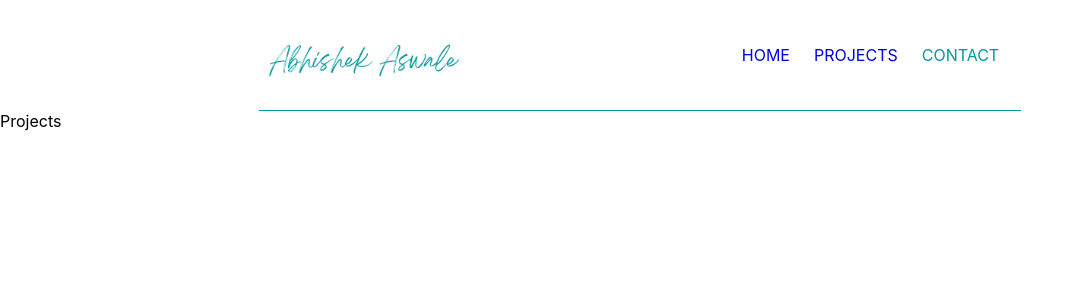
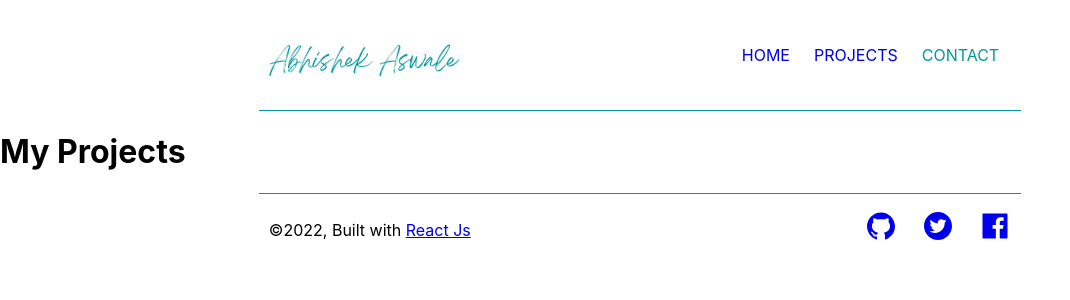
Before and after one commit to abhiaswale/portfolio, a React (Create React App) app: page /projects in a window 1280 px wide. Shown: the top 300 px of the page, without its empty margins (0-1070 px from the left). Built offline with nearby package versions, Linux system fonts and the light colour scheme.

Commit message:
added project section

```diff
--- a/package.json
+++ b/package.json
@@ -8,6 +8,7 @@
     "@testing-library/user-event": "^13.5.0",
     "react": "^17.0.2",
     "react-dom": "^17.0.2",
+    "react-icons": "^4.3.1",
     "react-router-dom": "^6.2.1",
     "react-scripts": "5.0.0",
     "styled-components": "^5.3.3",
--- a/src/Components/Layout/Footer.js
+++ b/src/Components/Layout/Footer.js
@@ -1,7 +1,57 @@
 import React from "react";
+import styled from "styled-components";
 
+import {
+  AiFillGithub,
+  AiFillTwitterCircle,
+  AiFillFacebook,
+} from "react-icons/ai";
+
+const Container = styled.div`
+  width: 100%;
+  /* background-color: black; */
+  display: flex;
+  justify-content: center;
+  align-items: center;
+`;
+const Wrapper = styled.div`
+  width: 58%;
+  padding: 10px 10px;
+  /* background-color: green; */
+  display: flex;
+  align-items: center;
+  justify-content: space-between;
+  border-top: 1px solid #03989e;
+`;
+
+const IconWrapper = styled.div`
+  display: grid;
+  grid-template-columns: 1fr 1fr 1fr;
+  grid-gap: 25px;
+  font-size: 2rem;
+`;
 const Footer = () => {
-  return <div></div>;
+  return (
+    <Container>
+      <Wrapper>
+        <p>
+          <span>©2022</span>, Built with{" "}
+          <a href="https://reactjs.org/">React Js</a>
+        </p>
+        <IconWrapper>
+          <a href="https://github.com/abhiaswale">
+            <AiFillGithub />
+          </a>
+          <a href="https://twitter.com/_abhi42">
+            <AiFillTwitterCircle />
+          </a>
+          <a href="https://www.facebook.com/abhishek.aswale.3/">
+            <AiFillFacebook />
+          </a>
+        </IconWrapper>
+      </Wrapper>
+    </Container>
+  );
 };
 
 export default Footer;
--- a/src/Components/Layout/Layout.js
+++ b/src/Components/Layout/Layout.js
@@ -1,4 +1,5 @@
 import React, { Fragment } from "react";
+import Footer from "./Footer";
 import Navbar from "./Navbar";
 
 const Layout = (props) => {
@@ -6,6 +7,7 @@ const Layout = (props) => {
     <Fragment>
       <Navbar />
       <main>{props.children}</main>
+      <Footer />
     </Fragment>
   );
 };
--- a/src/Components/Layout/Navbar.js
+++ b/src/Components/Layout/Navbar.js
@@ -72,10 +72,10 @@ const Navbar = () => {
               <LinkItem>
                 <MyNavLink
                   to="/"
-                  activeStyle={{
-                    fontWeight: "bold",
-                    color: "red",
-                  }}
+                  // activeStyle={{
+                  //   fontWeight: "bold",
+                  //   color: "red",
+                  // }}
                 >
                   HOME
                 </MyNavLink>
--- /dev/null
+++ b/src/Components/MyProjects/MyProjects.js
@@ -0,0 +1,39 @@
+// import React, { useEffect, useState } from "react";
+
+const MyProjects = () => {
+  //   const [projects, setProjects] = useState([]);
+
+  //   useEffect(() => {
+  //     const fetchProjects = async () => {
+  //       const response = await fetch(
+  //         "https://portfolio-305e7-default-rtdb.firebaseio.com/MyWork.json"
+  //       );
+  //       if (!response.ok) {
+  //         throw new Error("Error");
+  //       }
+  //       const data = await response.json();
+  //       console.log(data);
+  //       const loadedProj = [];
+  //       for (const key in data) {
+  //         loadedProj.push({
+  //           id: key,
+  //           name: data[key].name,
+  //         });
+  //       }
+  //       console.log(loadedProj);
+  //       setProjects([]);
+  //       //   setProjects(loadedProj);
+  //       console.log(projects);
+  //     };
+
+  //     fetchProjects().catch((err) => alert(err.message));
+  //   }, []);
+
+  return (
+    <div>
+      <h1>My Projects</h1>
+    </div>
+  );
+};
+
+export default MyProjects;
--- a/src/Pages/Projects.js
+++ b/src/Pages/Projects.js
@@ -1,7 +1,12 @@
 import React from "react";
+import MyProjects from "../Components/MyProjects/MyProjects";
 
 const Projects = () => {
-  return <div>Projects</div>;
+  return (
+    <div>
+      <MyProjects />
+    </div>
+  );
 };
 
 export default Projects;
```
Also changed, not shown: src/Components/MyProjects/ProjectItem.js (added, +18 -0 lines), 1 other file (tests, documents, lock files or other folders).
